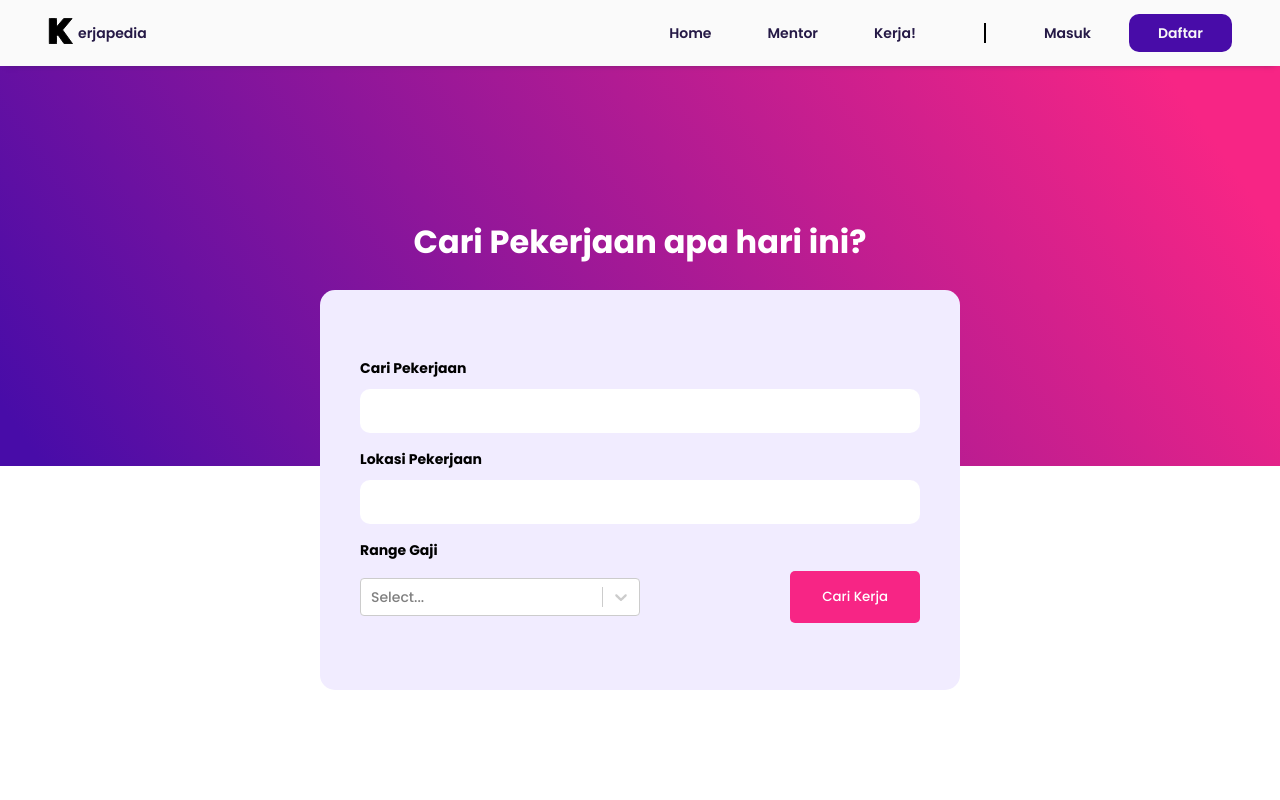
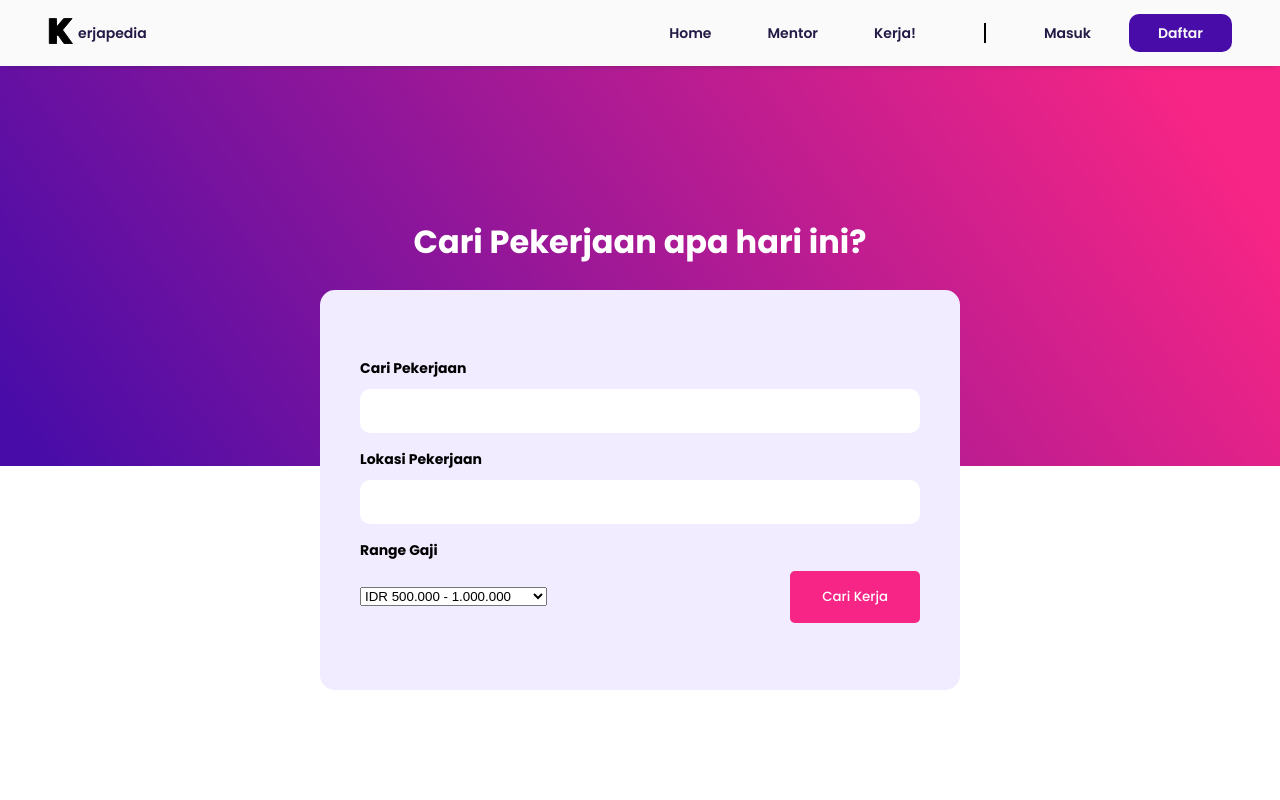
Before and after one commit to Briiad/internbcc, a React (Create React App) app: page /carikerja in a window 1280 px wide. Shown: the top 800 px of the page. Built offline with nearby package versions, Linux system fonts and the light colour scheme.

Commit message:
filter complete

```diff
--- a/src/App.js
+++ b/src/App.js
@@ -1,5 +1,6 @@
 import { BrowserRouter as Router, Switch, Route, useLocation } from 'react-router-dom';
 import {AnimatePresence} from 'framer-motion';
+import { createContext, useState } from 'react';
 
 import './App.css';
 
@@ -9,17 +10,24 @@ import Signup from './pages/Signup';
 import Navbar from './components/navbar';
 import Caripekerjaan from './pages/Caripekerjaan';
 
+export const Context = createContext("hello world");
+
 function App() {
+
+  const [global, setGlobal] = useState([]);
+
   return (
     <div className="App">
       <Router>
         <Navbar />
         <AnimatePresence exitBeforeEnter>
           <Switch>
-            <Route exact path = "/" component = {Home}/>
-            <Route exact path = "/usersignup" component = {Signup} />
-            <Route exact path = "/usersignin" component = {Signin} />
-            <Route exact path = "/carikerja" component = {Caripekerjaan} />
+            <Context.Provider value = {{global, setGlobal}}>
+              <Route exact path = "/" component = {Home}/>
+              <Route exact path = "/usersignup" component = {Signup} />
+              <Route exact path = "/usersignin" component = {Signin} />
+              <Route exact path = "/carikerja" component = {Caripekerjaan} />
+            </Context.Provider>
           </Switch>
         </AnimatePresence>
       </Router>
--- a/src/components/search-filter.js
+++ b/src/components/search-filter.js
@@ -1,27 +1,56 @@
-import React from 'react'
+import React, { useState, useContext, useEffect } from 'react'
 import CostSelect from '../config/selectCost';
+import { Context } from '../App';
+import axios from 'axios';
 
-function Searchfilter() {
+function Searchfilter({ setTampil }) {
+
+    const [keyword, setKeyword] = useState("");
+    const [location, setLocation] = useState("");
+    const [range, setRange] = useState("");
+
+    let { setGlobal } = useContext(Context);
+
+    const handleSubmit = async (e) => {
+        e.preventDefault();
+        const arrRange = range.split("to");
+        const { data } = await axios.post("/job/allFilter", {
+            minFee: arrRange[0] * 100000,
+            maxFee: arrRange[1] * 100000,
+            location
+        });
+        setGlobal(data.data);
+        setTampil(true);
+    };
+
     return (
         <div className="carikerja-landing">
             <h1>Cari Pekerjaan apa hari ini?</h1>
             <div className="search-box">
-                    <form>
+                <form onSubmit={handleSubmit}>
 
                     <div className="forms">
                         <p> Cari Pekerjaan </p>
-                            <input type="text" name="caripekerjaan" />
+                        <input type="text"
+                            name="caripekerjaan"
+                            value={keyword}
+                            onChange={(e) => setKeyword(e.target.value)}
+                        />
                     </div>
 
                     <div className="forms">
                         <p>Lokasi Pekerjaan</p>
-                            <input type="text" name="lokasipekerjaan" />
+                        <input type="text"
+                            name="lokasipekerjaan"
+                            value={location}
+                            onChange={(e) => setLocation(e.target.value)}
+                        />
                     </div>
 
                     <div className="range">
                         <p>Range Gaji</p>
                         <div className="select_cost">
-                                <CostSelect/>
+                            <CostSelect setRange={setRange} />
                             <button type="submit">Cari Kerja</button>
                         </div>
 
--- /dev/null
+++ b/src/components/work.js
@@ -0,0 +1,31 @@
+import React, { useEffect, useContext } from 'react'
+import { Context } from '../App';
+
+function Work() {
+
+    let { global } = useContext(Context);
+
+    useEffect(() => {
+        console.log(global);
+    }, []);
+
+    return (
+        <div className="Work">
+            <h1>Pekerjaan untuk anda</h1>
+            {global.length === 0 ? ("Loading") : (
+                <div className="Works">
+                    {global.map((job) => {
+                        return (
+                            <div key={job.id}>
+                                <h3>{job.jobTitle}</h3>
+                                <p>{job.Desc}</p>
+                            </div>
+                        );
+                    })}
+                </div>
+            )}
+        </div>
+    )
+}
+
+export default Work
--- a/src/config/selectCost.js
+++ b/src/config/selectCost.js
@@ -2,19 +2,24 @@ import React from 'react';
 import Select from 'react-select';
 
 const options = [
-    {label: 'IDR 500.000 - 1.000.000', value: {minFee: 500000, maxFee: 1000000}},
-    {label: 'IDR 1.000.000 - 3.000.000', value: {minFee: 1000000, maxFee: 3000000}},
-    {label: 'IDR 3.000.000 - 7.000.000', value: {minFee: 3000000, maxFee: 7000000}},
-    {label: 'IDR 7.000.000 - 10.000.000', value: {minFee: 7000000, maxFee: 10000000}}
+    { label: 'IDR 500.000 - 1.000.000', value: '5to10' },
+    { label: 'IDR 1.000.000 - 3.000.000', value: '10to30' },
+    { label: 'IDR 3.000.000 - 7.000.000', value: '30to70' },
+    { label: 'IDR 7.000.000 - 10.000.000', value: '70to100' }
 ];
 
-function CostSelectMin(props){
-    return(
+function CostSelect({ setRange }) {
+    return (
         <div className="Select">
-            <Select options={options} />
+            {/* <Select options={options} /> */}
+            <select onChange={(e) => setRange(e.target.value)}>
+                {options.map((option, id) => (
+                    <option key={id} value={option.value}>{option.label}</option>
+                ))}
+            </select>
         </div>
     );
 }
 
 
-export default CostSelectMin ;
+export default CostSelect;
--- a/src/pages/Caripekerjaan.js
+++ b/src/pages/Caripekerjaan.js
@@ -1,19 +1,22 @@
-import React from 'react';
+import React, { useState } from 'react';
 import Kategori from '../components/kategori';
 import Searchfilter from '../components/search-filter';
 import Footer from '../components/footer';
 import '../css/carikerja.css';
 import UserReview from '../components/userReview';
+import Work from '../components/work';
 
 function Caripekerjaan() {
+
+    const [category, setCategory] = useState(false);
+
     return (
         <div>
-            <Searchfilter/>
-            <Kategori/>
-            <UserReview/>
+            <Searchfilter setTampil={setCategory} />
+            {!category ? <Kategori /> && <UserReview /> : <Work />}
             <Footer />
         </div>
-    )
+    );
 }
 
 export default Caripekerjaan;
```
Lines whose indentation alone changed are shown as unchanged.
